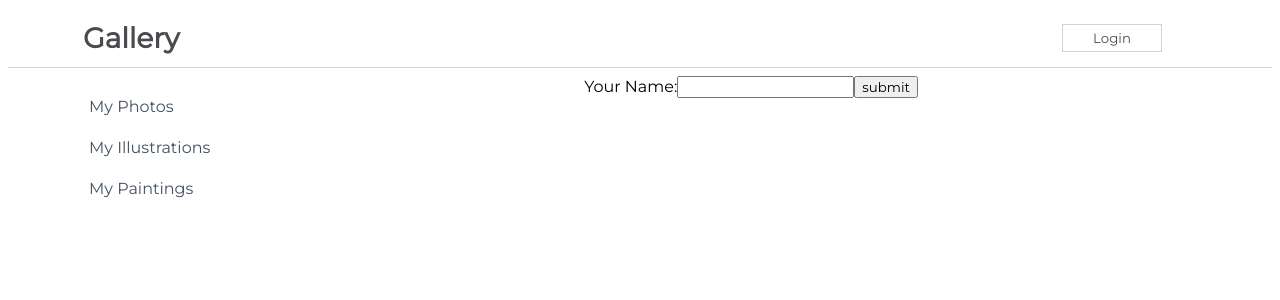
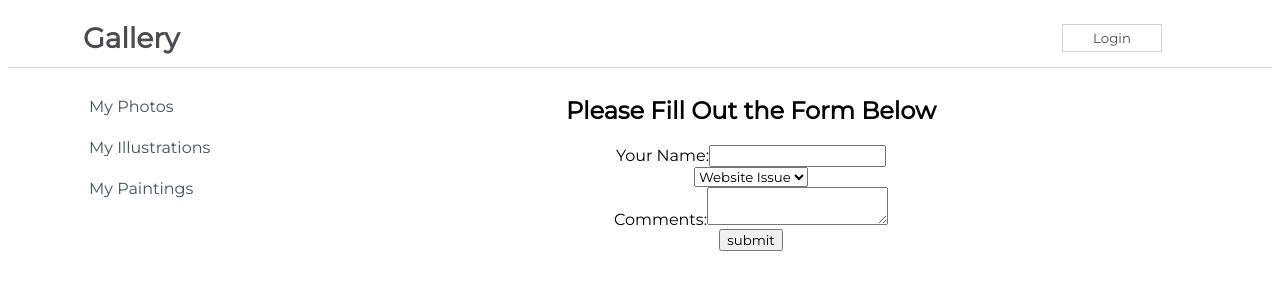
Before and after one commit to MartinBradbury/react-maplists, a React (Create React App) app in the folder my-app/: page / in a window 1280 px wide. Shown: the top 300 px of the page. Built offline with nearby package versions, Linux system fonts and the light colour scheme.

Commit message:
added a category select and comment section to the form and enabled react to make it and not the DOM

```diff
--- a/my-app/src/components/ControlledForm.js
+++ b/my-app/src/components/ControlledForm.js
@@ -5,9 +5,29 @@
       super(props)
 
       this.state = {
-         name: ""
+         name: "",
+         category: "Website",
+         comments: ""
       }
     }
+
+    handleNameChange = (event) => {
+        this.setState({
+            name: event.target.value,
+        });
+    };
+
+    handleCommentChange = (event) => {
+        this.setState({
+            comments: event.target.value,
+        });
+    };
+
+    handleCategoryChange = (event) => {
+        this.setState({
+            category: event.target.value,
+        });
+    };
 
 
 
@@ -17,12 +37,37 @@
   render() {
     return (
       <div>
+        <h2>Please Fill Out the Form Below</h2>
         <form>
-            <label htmlFor="id-name">Your Name:</label>
-            <input
-                value={this.state.name}
-                id="id-name" name="name"
-                type="text"/>
+            <div>
+                <label htmlFor="id-name">Your Name:</label>
+                <input
+                    value={this.state.name}
+                    onChange={this.handleNameChange}
+                    id="id-name" name="name"
+                    type="text"/>
+            </div>
+            <div>
+                <select
+                    htmlFor="id-category"
+                    name="category"
+                    value={this.state.category}
+                    onChange={this.handleCategoryChange}
+                >
+                    <option value="Website">Website Issue</option>
+                    <option value="Order">Order Issue</option>
+                    <option value="General">General Issue</option>
+                </select>
+            </div>
+            <div>
+                <label htmlFor="id-comments">Comments:</label>
+                <textarea
+                    id="id-comments"
+                    name="comments"
+                    value={this.state.comments}
+                    onChange={this.handleCommentChange}
+                />
+            </div>
 
             <input type="submit" value="submit"></input>
         </form>
```
